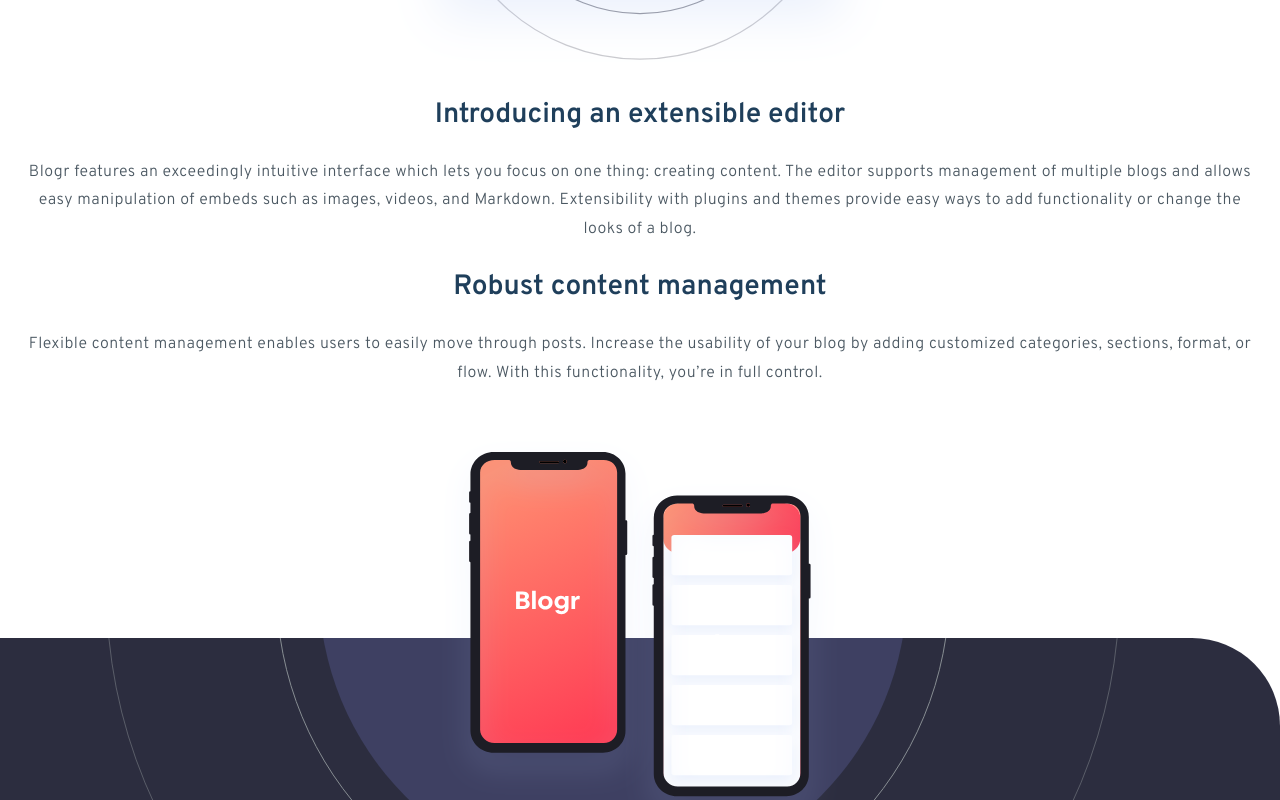
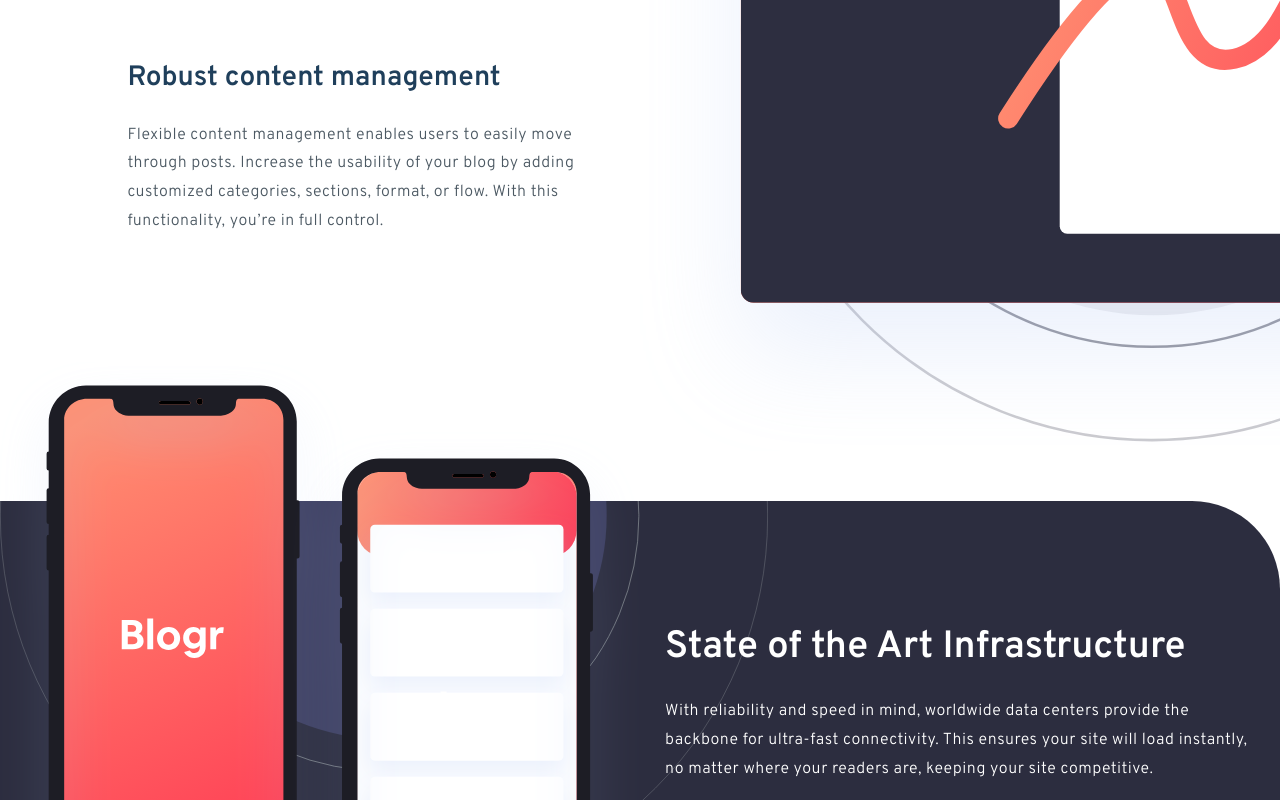
Before and after one commit to angelofdeity/blogr-landing-page-main, a plain HTML site: page index.html in a window 1280 px wide. Shown: the part 1020-1820 px from the top of the page. Drawn offline with Linux system fonts and the light colour scheme.

Commit message:
complete design of main body for large screens

```diff
--- a/index.html
+++ b/index.html
@@ -39,11 +39,13 @@
     </div>
   </header>
   <main>
-    <section>
+    <section class="section1">
       <h3 class="blue heading">Designed for the future</h3>
-      <div class="editor">
+      <div class="editor-block">
+        <div class="editor right">
           <img src="./images/illustration-editor-mobile.svg" alt="editor">
         </div>
+        <div class="left">
           <h3 class="blue heading">Introducing an extensible editor</h3>
           <p class="text">Blogr features an exceedingly intuitive interface which lets you focus on one thing: creating
             content.
@@ -51,18 +53,26 @@
             videos, and Markdown. Extensibility with plugins and themes provide easy ways to add functionality or
             change the looks of a blog.</p>
           <h3 class="blue heading">Robust content management</h3>
-      <p class="text">Flexible content management enables users to easily move through posts. Increase the usability of
+          <p class="text">Flexible content management enables users to easily move through posts. Increase the usability
+            of
             your blog
-        by adding customized categories, sections, format, or flow. With this functionality, you’re in full control.</p>
+            by adding customized categories, sections, format, or flow. With this functionality, you’re in full control.
+          </p>
+        </div>
+      </div>
     </section>
     <section class="bg-blue-circles">
+      <div class="left">
         <img class="phones" src="./images/illustration-phones.svg" alt="phones">
+      </div>
+      <div class="right">
         <h3 class="white heading">State of the Art Infrastructure</h3>
         <p class="text white">With reliability and speed in mind, worldwide data centers provide the backbone for
           ultra-fast
           connectivity.
           This ensures your site will load instantly, no matter where your readers are, keeping your site competitive.
         </p>
+      </div>
     </section>
     <section class="desktop-block">
       <div class="desktop left">
--- a/styles/common.css
+++ b/styles/common.css
@@ -12,7 +12,7 @@ body {
     font-family: 'Overpass', sans-serif;
 }
 
-section .heading {
+.heading {
     color: hsl(208, 49%, 24%);
     margin: 25px 0px;
     padding: 0px 25px;
@@ -42,7 +42,7 @@ section .text {
 }
 
 .bg-blue-circles {
-    background: url(../images/bg-pattern-circles.svg) no-repeat 40% -35rem hsl(237, 17%, 21%);
+    background: url(../images/bg-pattern-circles.svg) no-repeat center -40rem hsl(237, 17%, 21%);
     position: relative;
     margin-top: 250px;
     margin-bottom: 50px;
@@ -66,6 +66,67 @@ section .text {
 }
 
 @media screen and (min-width: 1000px) {
+    .section1 {
+        position: relative;
+        overflow-x: hidden;
+    }
+
+    .bg-blue-circles,
+    .editor-block {
+        display: flex;
+        padding: 0;
+        align-items: center;
+        text-align: left;
+    }
+
+    .bg-blue-circles {
+        background-position: left bottom;
+        margin-bottom: 8rem;
+        margin-top: 50px;
+        height: 400px;
+        background-size: 60%;
+    }
+
+    .editor-block {
+        flex-direction: row-reverse;
+        align-items: flex-start;
+    }
+
+    .editor-block .left {
+        padding-left: 8%;
+        padding-top: 5%;
+    }
+
+    .editor-block .left p {
+        margin-bottom: 10%;
+    }
+
+    .editor {
+        height: 48rem;
+    }
+
+    .editor img {
+        margin-right: -20vw;
+        margin-top: -4rem;
+        width: 80%;
+        position: absolute;
+    }
+
+    section .left {
+        width: 50%;
+    }
+
+    section .right {
+        width: 50%;
+    }
+
+    .phones {
+        position: relative;
+        top: 0;
+        width: 100%;
+        height: 100%;
+    }
+
     .desktop-block {
         display: flex;
         text-align: left;
```
Lines whose indentation alone changed are shown as unchanged.
